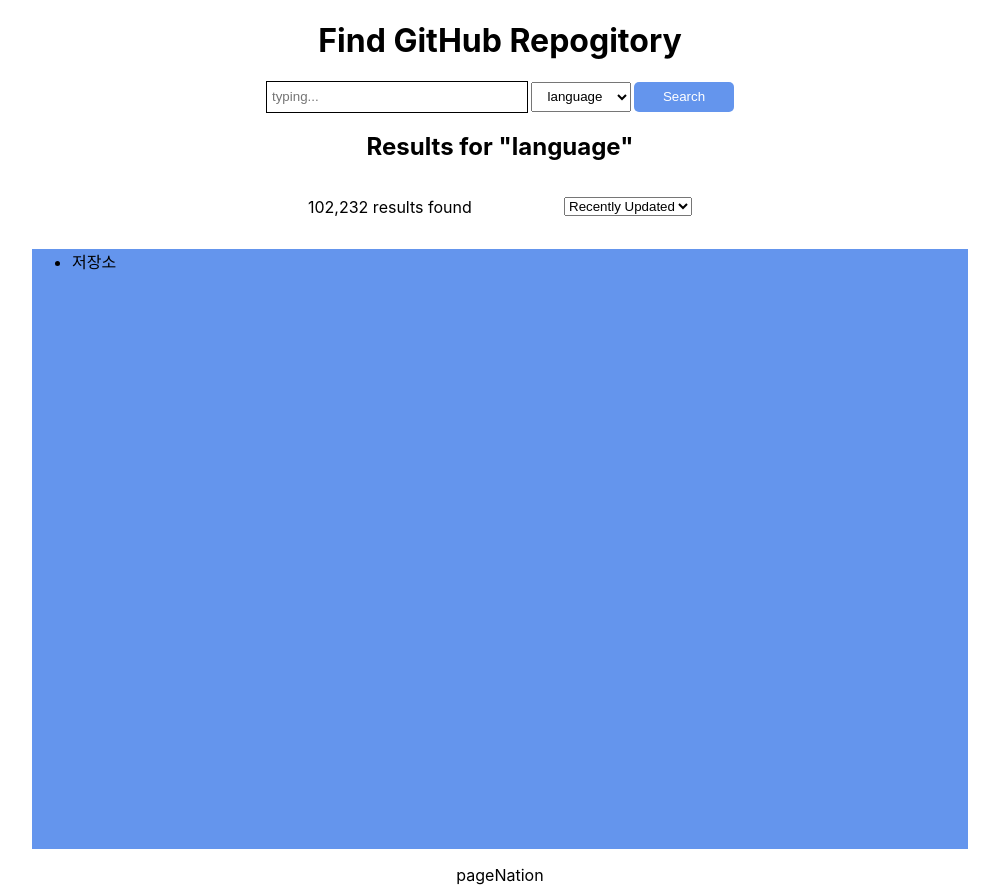
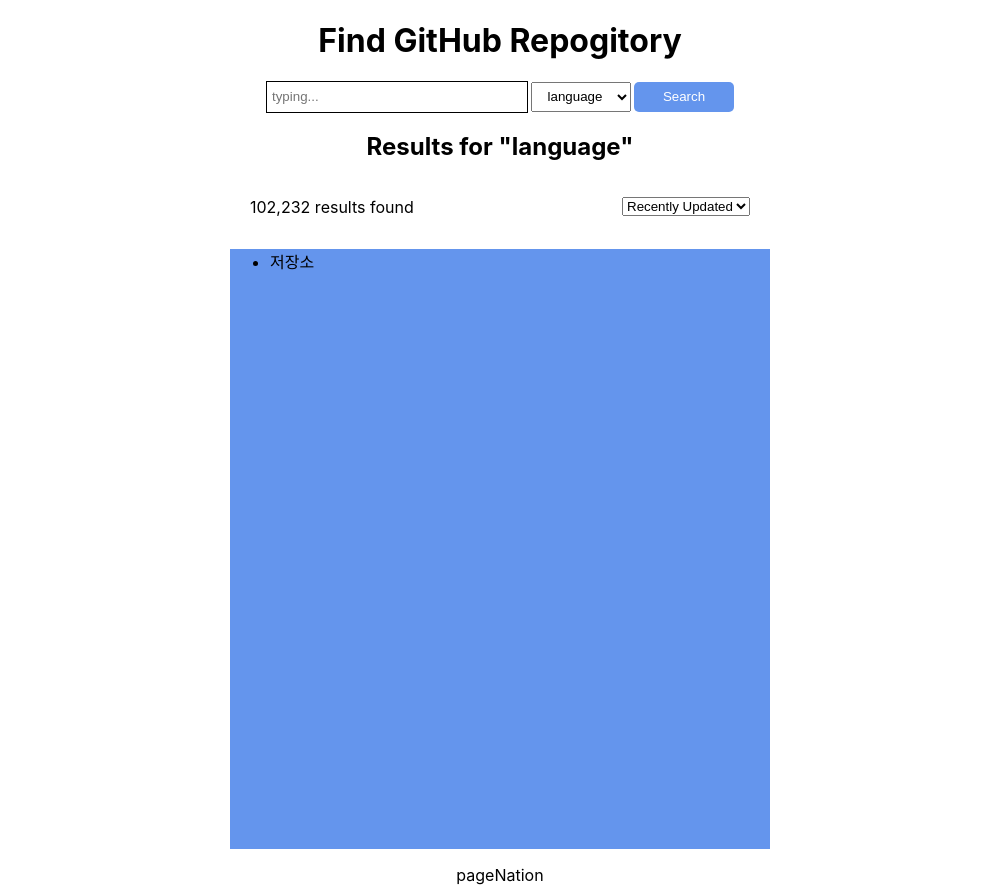
Before and after one commit to gkdfo40/git-login-repository-search, a React (Create React App) app: page / in a window 1280 px wide. Shown: the whole page, without its empty margins (140-1139 px from the left). Built offline with nearby package versions, Linux system fonts and the light colour scheme.

Commit message:
fix(searchPage): fix searachPage style

```diff
--- /dev/null
+++ b/src/components/Pagination/Pagination.tsx
@@ -0,0 +1,4 @@
+const Pagination = () => {
+  return <div>pagination</div>;
+};
+export default Pagination;
--- a/src/components/SearchPage/searchPage.module.scss
+++ b/src/components/SearchPage/searchPage.module.scss
@@ -48,7 +48,7 @@
   flex-direction: row;
   justify-content: space-between;
   align-items: center;
-  width: 30%;
+  width: 500px;
 
   .filterBox {
     width: fit-content;
@@ -56,7 +56,7 @@
   }
 }
 .repositoriesContainer {
-  width: 70%;
+  width: 500px;
   height: 600px;
   background-color: cornflowerblue;
   display: flex;
--- a/src/store/AuthSlice.ts
+++ b/src/store/AuthSlice.ts
@@ -1,10 +1,10 @@
 import { createSlice } from '@reduxjs/toolkit';
 
-interface ApplicantState {
+interface AuthState {
   access_token: string | null;
 }
 
-const initialApplicantState: ApplicantState = {
+const initialApplicantState: AuthState = {
   access_token: 'not null',
 };
 const authSlice = createSlice({
```
Also changed, not shown: src/components/SearchPage/SearchPage.tsx (+9 -1 lines).
